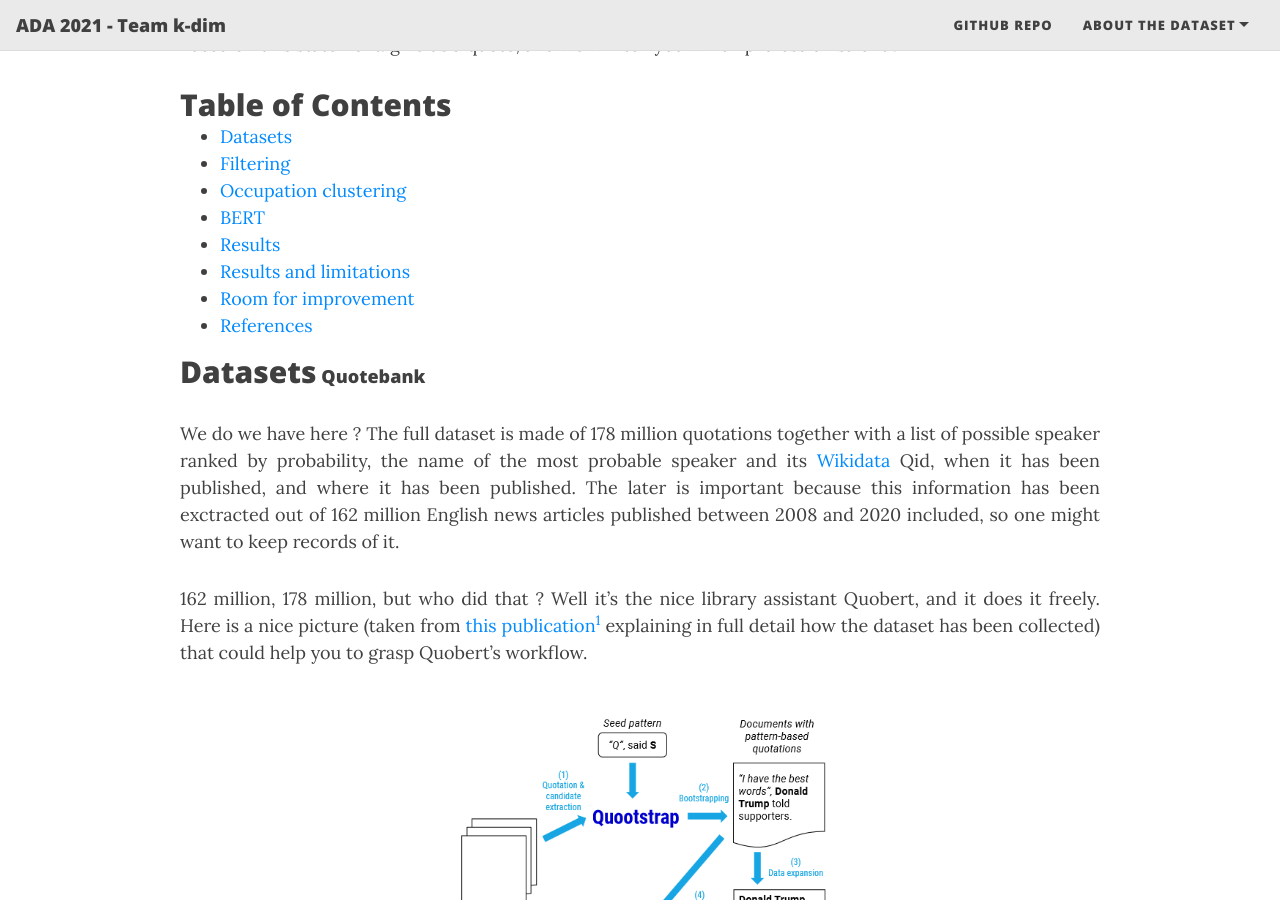
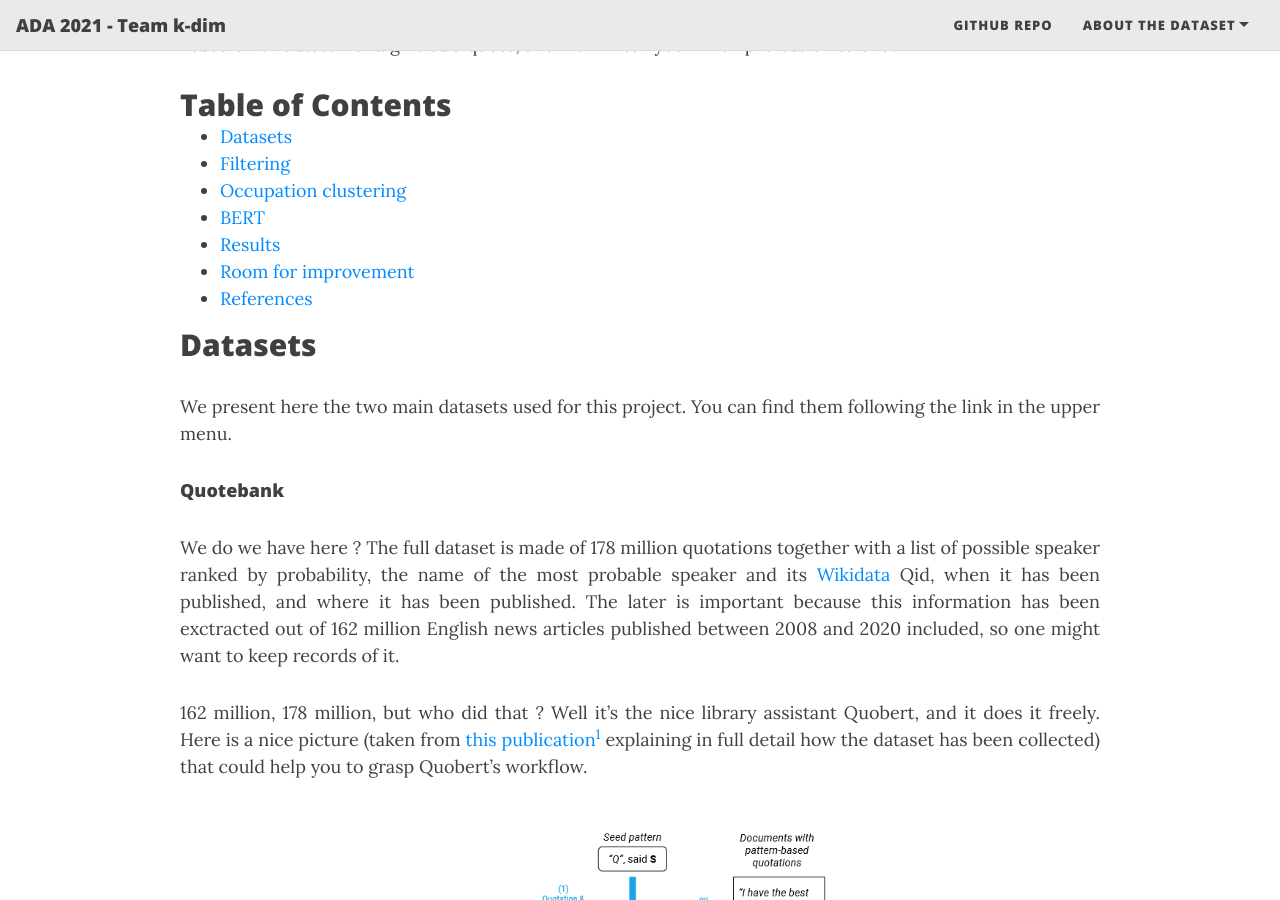
Before and after one commit to Quote-Me-If-You-Can/Quote-Me-If-You-Can.github.io, a Jekyll site: the page built from index.md, in a window 1280 px wide and 900 px high, scrolled down 1164 px. Built offline with Jekyll 4.4.1, drawn with Linux system fonts in a browser that asks for light colours; nearby versions of some CDN libraries; the list of posts is cut into pages by our own code.

Commit message:
Update index.md

```diff
--- a/index.md
+++ b/index.md
@@ -26,13 +26,14 @@ Based on this statement: give us a quote, and we will tell you which profession
 - [Occupation clustering](#occupation-clustering)
 - [BERT](#bert)
 - [Results](#results)
-- [Results and limitations](#results-and-limitations)
 - [Room for improvement](#room-for-improvement)
 - [References](#references)
 
 
 
 ## Datasets
+
+We present here the two main datasets used for this project. You can find them following the link in the upper menu.
 
 #### Quotebank
 We do we have here ? The full dataset is made of 178 million quotations together with a list of possible speaker ranked by probability, the name of the most probable speaker and its [Wikidata](https://www.wikidata.org/wiki/Wikidata:Main_Page) Qid, when it has been published, and where it has been published. The later is important because this information has been exctracted out of 162 million English news articles published between 2008 and 2020 included, so one might want to keep records of it.
@@ -79,6 +80,7 @@ Fine, but now suppose that Harry Potter the magician was tired of figthing evil,
 This is why we remove all speaker that have more than one occupation. By doing so we remove 12% of the remaining data.
 
 ## Occupation clustering
+
 By applying our filtering criterions on the external dataset, we find that there is 6800 different occupations in it. This is a lot. Here is a look at the distribution of occurencies of occupations:
 
 <figure>
```
Also changed, not shown: other parts of index.md (+2 -1 lines).
